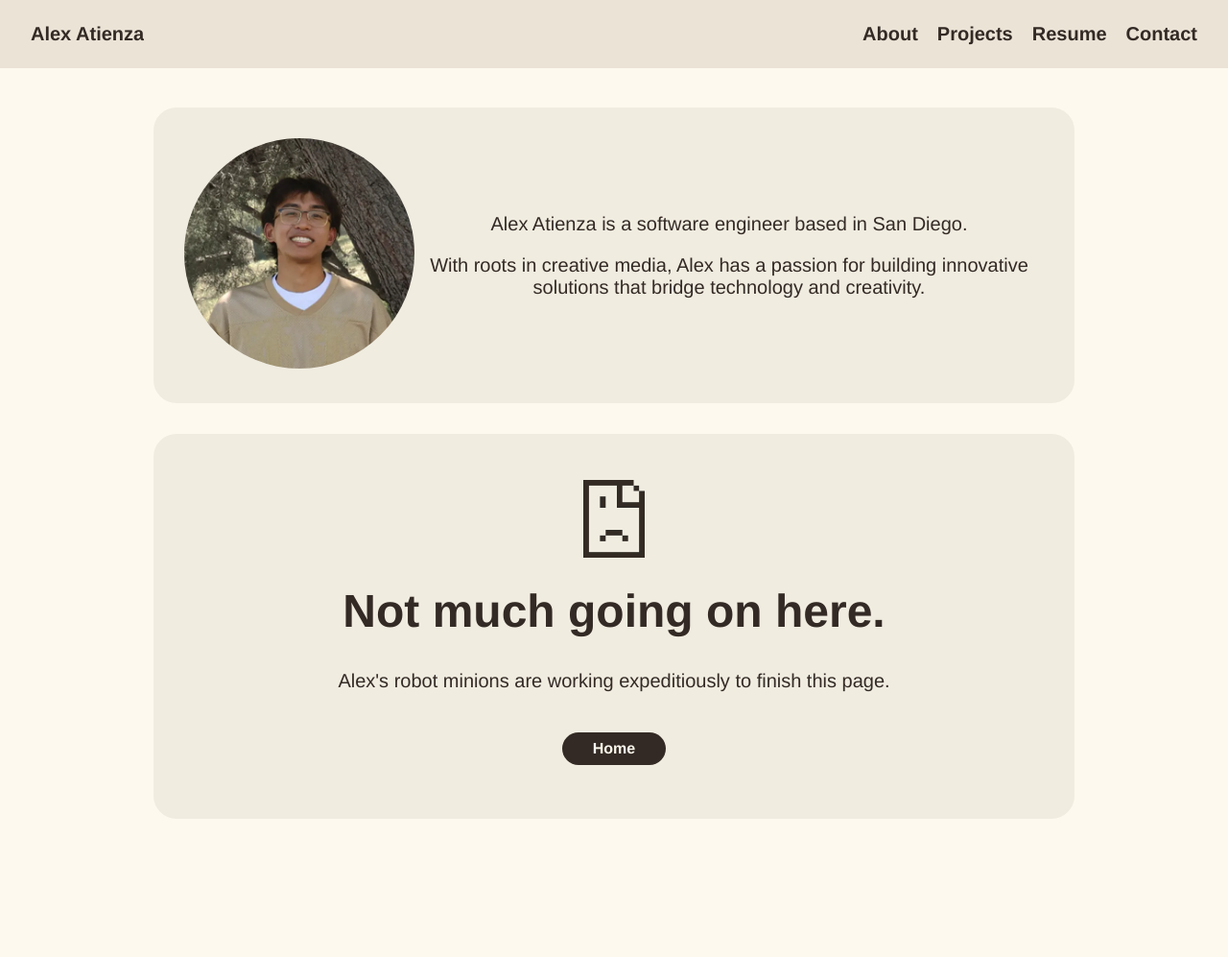
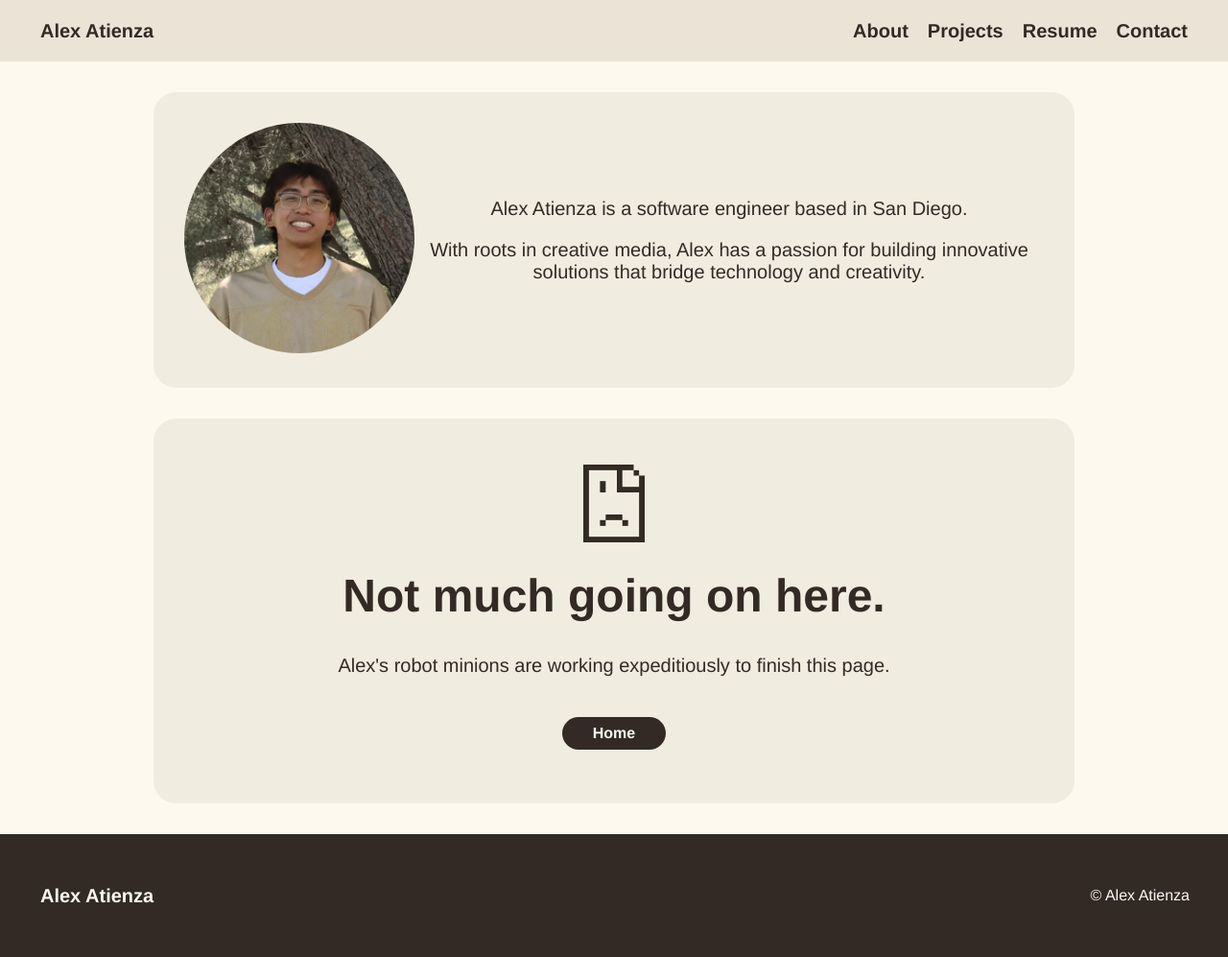
Before and after one commit to 4hlecks/cse134-hw3, a plain HTML site: page about.html in a window 1280 px wide. Shown: the whole page at 96% size. Before the commit the page ends 853 px from the top, so only its background shows below. Drawn offline with Linux system fonts and the light colour scheme.

Commit message:
Added footer. Fixed margin and padding spacing between header, main, and footer elements.

```diff
--- a/about.html
+++ b/about.html
@@ -46,5 +46,9 @@
             <a href="index.html">Home</a>
         </article>
     </main>
+    <footer>
+        <h1>Alex Atienza</h1>
+        <p>&copy Alex Atienza</p>
+    </footer>
 </body>
 </html>
--- a/subpage.css
+++ b/subpage.css
@@ -1,42 +1,61 @@
 @import url("main.css");
 
 body {
-    display: flex;
+    display: grid;
+    grid-template-rows: [header] auto [main] 1fr [footer] auto;
+    grid-template-areas:
+        "header"
+        "main"
+        "footer";
+
     background-color: var(--primary-color);
     margin: 0;
-    justify-content: center;
+    min-height: 100vh;
+}
+
+header {
+    grid-area: header;
+}
+
+nav,footer {
+    display: flex;
+
+    flex-direction: row;
+    justify-content: space-between;
     align-items: center;
+
+    right: 0;
+    left: 0;
+
+    padding-right: 2rem;
+    padding-left: 2rem;
+
+    h1 {
+        display: block;
+        white-space: nowrap;
+        overflow: hidden;
+        font-weight: var(--font-weight-large, var(--font-weight-fallback));
+        font-size: var(--font-size-navigation, var(--font-size-fallback));
+    }
 }
 
 nav {
     a:hover {
         color: var(--hover-color);
     }
-
-    display: flex;
     position: fixed;
     top: 0;
-    right: 0;
-    left: 0;
     background-color: var(--tertiary-color);
-    flex-direction: row;
-    justify-content: space-between;
-    align-items: center;
-    padding-top: 1.5em;
-    padding-right: 2em;
-    padding-bottom: 1.5em;
-    padding-left: 2em;
+    height: 4rem;
+    margin-bottom: 0;
 
     h1 {
-        margin: 0;
+        padding-left: .5em;
+        padding-right: .5em;
+
         a {
-            display: block;
-            white-space: nowrap;
-            overflow: hidden;
             text-overflow: ellipsis;
             text-decoration: none;
-            font-weight: var(--font-weight-large, var(--font-weight-fallback));
-            font-size: var(--font-size-navigation, var(--font-size-fallback));
         }
 
         &:hover {
@@ -47,12 +66,11 @@ nav {
     img {
         display: none;
         margin: auto;
-        max-width: 1.5em;
+        max-width: 1.5rem;
     }
 
     ul {
         display: flex;
-        margin: 0;
         li {
             display: block;
 
@@ -65,17 +83,32 @@ nav {
                 text-decoration: none;
                 font-weight: var(--font-weight-navigation, var(--font-weight-fallback));
                 font-size: var(--font-size-navigation, var(--font-size-fallback));
-                padding-left: 1em;
+                padding-left: .5em;
+                padding-right: .5em;
             }
         }
     }
 }
 
+footer {
+    grid-area: footer;
+    bottom: 0;
+    height: 8rem;
+    background-color: var(--contrast-color);
+
+    h1, p {
+        padding-left: .5em;
+        padding-right: .5em;
+        color: var(--primary-color);
+    }
+}
+
 main {
-    height: 85vh;
-    padding-top: 5em;
-    padding-bottom: 5em;
-    width: 64em;
+    margin-left: auto;
+    margin-right: auto;
+    grid-area: main;
+    width: 64rem;
+    padding-top: 4rem;
 
     h1 {
         font-weight: var(--font-weight-large, var(--base-font-weight-fallback));
@@ -166,12 +199,19 @@ article {
 /* Tablet Screen Size */
 @media (max-width: 64rem) {
     main {
-            width: 48em;
+            width: 48rem;
     }
 }
 
 /* Phone Screen Size */
 @media (max-width: 48rem) {
+    body {
+        grid-template-areas:
+        "header header header"
+        "main main main"
+        "footer footer footer";
+
+    }
     main {
         width: auto;
 
```
Also changed, not shown: contact.html (+4 -0 lines), projects.html (+4 -0 lines), resume.html (+4 -0 lines).
